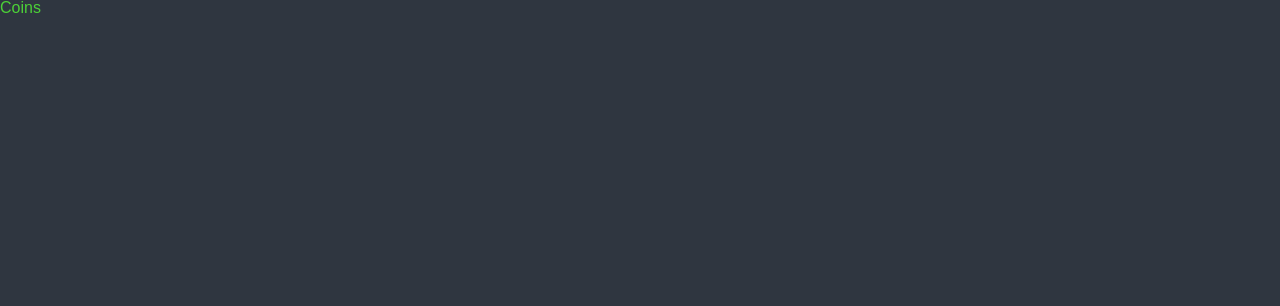
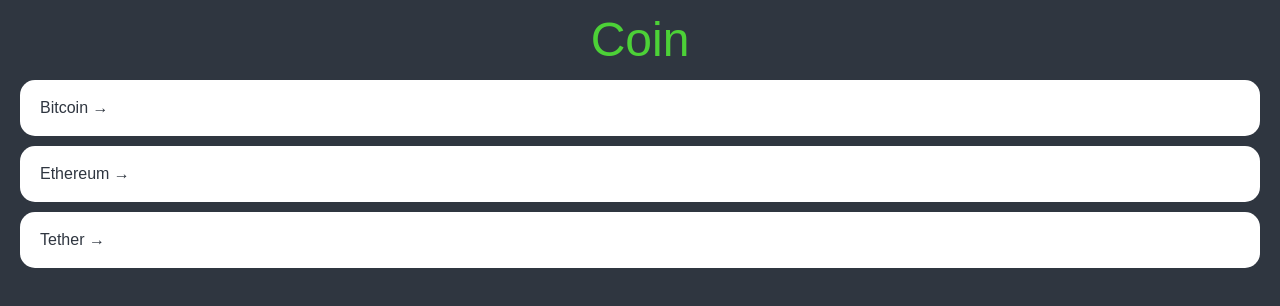
Before and after one commit to iWDNN/React, a React (Create React App) app: page / in a window 1280 px wide. Shown: the top 306 px of the page. Built offline with nearby package versions, Linux system fonts and the light colour scheme.

Commit message:
home css

```diff
--- a/src/App.tsx
+++ b/src/App.tsx
@@ -57,14 +57,15 @@
 }
 a{
   text-decoration: none;
+	color:inherit;
 }
 `
 
 function App() {
-  return <>
-    <GlobalStyle />
-    <Router />
-  </>
+	return <>
+		<GlobalStyle />
+		<Router />
+	</>
 }
 
 export default App;
--- a/src/routes/Coins.tsx
+++ b/src/routes/Coins.tsx
@@ -1,11 +1,86 @@
+import { Link } from "react-router-dom";
 import styled from "styled-components";
 
+
+const Container = styled.div`
+  padding:0px 20px;
+`;
+
+const Header = styled.header`
+  height:10vh;
+  display: flex;
+  justify-content: center;
+  align-items: center;
+`;
+
+const CoinList = styled.ul``;
+
+const Coin = styled.li`
+  background-color:white;
+  color:${props => props.theme.bgColor};
+  border-radius: 15px;
+  margin-bottom: 10px;
+  a{
+    padding:20px;
+    transition: color 0.2s ease-in;
+    display: block;
+  }
+  &:hover{
+    a{
+      color:${props => props.theme.accentColor};
+    }
+  }
+`;
+
 const Title = styled.h1`
+  font-size:48px;
   color:${props => props.theme.accentColor};
 `
+
+const coins = [
+  {
+    "id": "btc-bitcoin",
+    "name": "Bitcoin",
+    "symbol": "BTC",
+    "rank": 1,
+    "is_new": false,
+    "is_active": true,
+    "type": "coin"
+  },
+  {
+    "id": "eth-ethereum",
+    "name": "Ethereum",
+    "symbol": "ETH",
+    "rank": 2,
+    "is_new": false,
+    "is_active": true,
+    "type": "coin"
+  },
+  {
+    "id": "usdt-tether",
+    "name": "Tether",
+    "symbol": "USDT",
+    "rank": 3,
+    "is_new": false,
+    "is_active": true,
+    "type": "token"
+  },
+]
+
 function Coins() {
   return (
-    <Title>Coins</Title>
+    <Container>
+      <Header>
+        <Title>Coin</Title>
+      </Header>
+      <CoinList>
+        {coins.map(coin => (
+          <Coin key={coin.id}>
+            <Link to={`/${coin.id}`}>{coin.name} &rarr;</Link>
+          </Coin>
+        ))}
+      </CoinList>
+    </Container>
   )
 }
 export default Coins;
--- a/src/theme.ts
+++ b/src/theme.ts
@@ -5,3 +5,5 @@
   textColor: "#f5f6fa",
   accentColor: "#4cd137",
 }
+// #4cd137 green
+// #9c88ff purple
```
